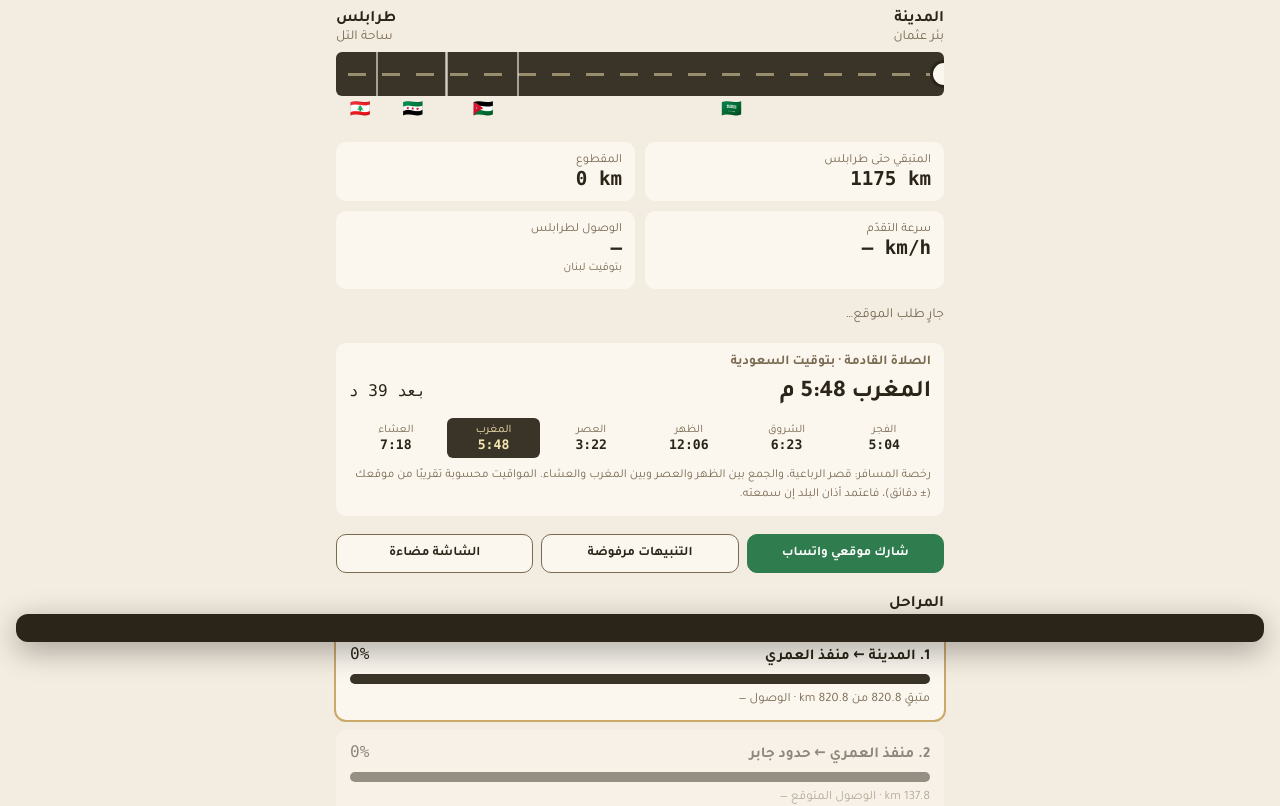
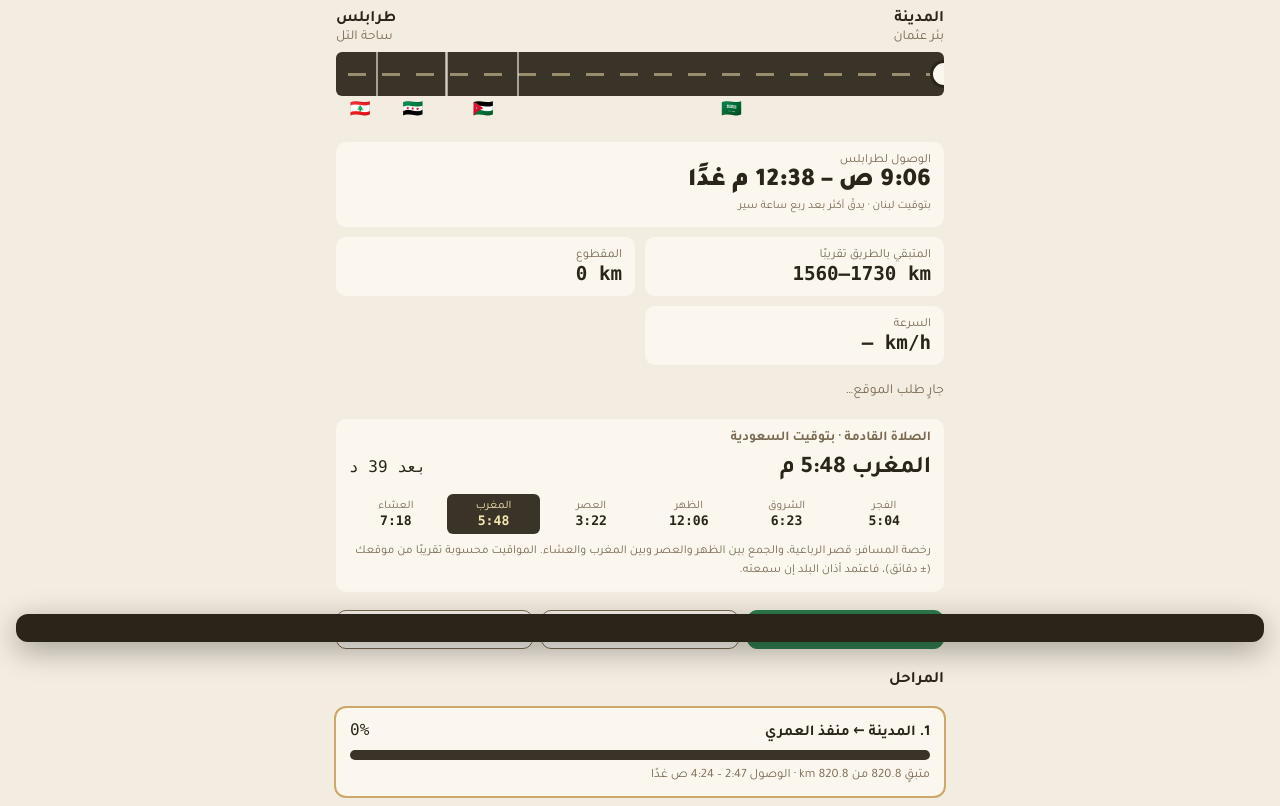
Before and after one commit to HilalSafarjalani/trip, a plain HTML site: page index.html in a window 1280 px wide. Shown: the part 184-990 px from the top of the page. Drawn offline with Linux system fonts and the light colour scheme.

Commit message:
Update index.html

```diff
--- a/index.html
+++ b/index.html
@@ -42,6 +42,8 @@ h1{margin:0;font-size:1.05rem;font-weight:700;color:var(--muted)}
 .stat,.card{background:var(--card);border-radius:10px;padding:11px 13px}
 .stat span{display:block;font-size:.78rem;color:var(--muted)}
 .stat strong{font-family:var(--num);font-size:1.2rem;font-variant-numeric:tabular-nums;direction:ltr;display:block;text-align:right}
+.stat.wide{grid-column:1/-1;order:-1}
+.stat.wide strong{font-family:var(--display);font-weight:900;font-size:1.6rem;text-align:right;direction:rtl}
 .stat em{font-style:normal;font-size:.72rem;color:var(--muted)}
 .status{font-size:.86rem;color:var(--muted);min-height:1.3em}
 .status.ok{color:var(--ok)}
@@ -107,10 +109,10 @@ details[open].card summary::after{content:" ▴"}
 </div>
 
 <div class="stats">
-  <div class="stat"><span>المتبقي حتى طرابلس</span><strong id="rem">— km</strong></div>
+  <div class="stat"><span>المتبقي بالطريق تقريبًا</span><strong id="rem">— km</strong></div>
   <div class="stat"><span>المقطوع</span><strong id="done">— km</strong></div>
-  <div class="stat"><span>سرعة التقدّم</span><strong id="spd">— km/h</strong></div>
-  <div class="stat"><span>الوصول لطرابلس</span><strong id="eta">—</strong><em>بتوقيت لبنان</em></div>
+  <div class="stat"><span>السرعة</span><strong id="spd">— km/h</strong></div>
+  <div class="stat wide"><span>الوصول لطرابلس</span><strong id="eta">—</strong><em id="etaNote">بتوقيت لبنان</em></div>
 </div>
 
 <div class="status" id="status" aria-live="polite">جارٍ طلب الموقع…</div>
@@ -149,7 +151,7 @@ details[open].card summary::after{content:" ▴"}
 </details>
 
 <button class="reset" id="reset" type="button">إعادة الضبط من البداية</button>
-<p class="small">المسافات جوّية بين النقاط والطريق الفعلي أطول. تنتقل المرحلة تلقائيًا حين تصل إلى نقطتها أو تتجاوزها. أوقات الوصول من سرعة تقدّمك خلال آخر ربع ساعة ولا تشمل الانتظار على المعابر. بعد أول فتح بالإنترنت تعمل الصفحة بلا إنترنت. التنبيهات تعمل ما دامت الصفحة مفتوحة.</p>
+<p class="small">المسافات جوّية بين النقاط والطريق الفعلي أطول. تنتقل المرحلة تلقائيًا حين تصل إلى نقطتها أو تتجاوزها. وقت الوصول مجالٌ محسوب من طول الطريق التقريبي لكل مرحلة ومن متوسط سرعتك أثناء السير، ولا يُضاف أي انتظار إلا حين تتوقف فعلًا. بعد أول فتح بالإنترنت تعمل الصفحة بلا إنترنت. التنبيهات تعمل ما دامت الصفحة مفتوحة.</p>
 
 <div class="toast" id="toast" role="status" aria-live="assertive"></div>
 <canvas id="confetti" aria-hidden="true"></canvas>
@@ -185,6 +187,12 @@ const L=[];for(let i=0;i<P.length-1;i++)L.push(hav(P[i],P[i+1]));
 const TOTAL=L.reduce((a,b)=>a+b,0);
 const CUM=[];{let c=0;L.forEach(d=>{c+=d;CUM.push(c)})}
 const radius=i=>Math.max(0.3,Math.min(3,L[i]*0.25));
+// Road length ÷ straight-line length per leg, as a low–high estimate:
+// Madinah–Tabuk–Haditha ~1,100–1,200 km; Omari–Azraq–Mafraq–Jaber; the crossing itself; Nasib–Damascus–Jdeidat Yabous;
+// Masnaa–Chtaura–Beirut–Tripoli through the mountains (about double the straight line).
+const ROAD=[[1.35,1.45],[1.2,1.5],[1,2],[1.1,1.25],[1.75,2.05]];
+// Highest realistic average road speed per leg (km/h): Saudi highway, Jordan desert roads, the crossing, Syria, Lebanon traffic.
+const CAP=[115,95,10,80,55];
 
 /* ---------- time helpers ---------- */
 const dkey=(ms,tz)=>new Intl.DateTimeFormat("en-CA",{timeZone:tz,year:"numeric",month:"2-digit",day:"2-digit"}).format(ms);
@@ -192,6 +200,13 @@ function fmt(ms,tz){
   const t=new Date(ms).toLocaleTimeString("ar-u-nu-latn",{timeZone:tz,hour:"numeric",minute:"2-digit"});
   const days=Math.round((Date.parse(dkey(ms,tz))-Date.parse(dkey(Date.now(),tz)))/864e5);
   return t+(days===1?" غدًا":days===2?" بعد غد":days>2?" بعد "+days+" أيام":"");
+}
+function fmtRange(a,b,tz){
+  const t=ms=>new Date(ms).toLocaleTimeString("ar-u-nu-latn",{timeZone:tz,hour:"numeric",minute:"2-digit"});
+  if(b-a<10*60e3)return fmt(b,tz);
+  if(dkey(a,tz)===dkey(b,tz)){const ta=t(a),tb=fmt(b,tz);
+    return(ta.slice(-1)===t(b).slice(-1)?ta.replace(/\s?[صم]$/,""):ta)+" – "+tb}
+  return fmt(a,tz)+" – "+fmt(b,tz);
 }
 const dur=ms=>{const m=Math.round(ms/6e4);return m<60?m+" د":Math.floor(m/60)+" س "+(m%60)+" د"};
 
@@ -291,16 +306,22 @@ function render(pos,live){
   let v=null;
   if(live){hist.push({t:now,d:rem});hist=hist.filter(h=>now-h.t<15*60e3);
     const first=hist[0];if(first&&now-first.t>60e3){v=(first.d-rem)/((now-first.t)/36e5);if(v>5)lastV=v}}
-  // average progress rate while moving (ignores border waits); steadier than the live rate at low speeds
-  if(live&&log.startDone==null){log.startDone=doneKm;put("trip-log",log)}
-  const avgV=log.moving>20*60e3&&log.startDone!=null?(doneKm-log.startDone)/(log.moving/36e5):0;
-  const moving=v!==null&&v>5,useV=v!==null&&v>30?v:avgV>20?avgV:moving?v:lastV;
-  const etaFor=(km,tz)=>useV>5?fmt(now+km/useV*36e5,tz):"—";
+  // ETA range = now + remaining ROAD km of each leg / speed for that leg.
+  // Speed is your own average while moving (stops excluded), capped by what each country's roads allow,
+  // so every minute you stand still pushes the whole range a minute later.
+  const stopped=stoppedSince!==null&&now-stoppedSince>60e3;
+  const S=log.moving>15*60e3&&log.movingKm?log.movingKm/(log.moving/36e5):null;
+  const legSpeed=i=>S?Math.min(S,CAP[i]):CAP[i];
+  const airLeft=i=>i<leg?0:i===leg?Math.min(L[i],hav(pos,P[i+1])):L[i];
+  const rangeTo=last=>{let a=0,b=0;for(let i=leg;i<=last&&i<L.length;i++){const k=airLeft(i),s=legSpeed(i);a+=k*ROAD[i][0]/s;b+=k*ROAD[i][1]/(s*0.92)}
+    return[now+a*36e5,now+b*36e5]};
+  const roadLeft=[0,1].map(j=>L.reduce((t,_,i)=>t+airLeft(i)*ROAD[i][j],0));
+  const etaFor=(i,tz)=>{const[a,b]=rangeTo(i);return fmtRange(a,b,tz)};
 
   L.forEach((d,i)=>{
     const el=$("leg"+i),bar=el.querySelector(".bar div"),pp=el.querySelector(".pp"),meta=el.querySelector(".meta");
     const lb=endTz[i]==="Asia/Beirut"?" (ت. لبنان)":"";
-    let f=0;const toEnd=Math.max(0,CUM[i]-doneKm);
+    let f=0;const toEnd=i;
     if(i<leg){f=1;el.className="leg done";meta.textContent=d.toFixed(1)+" km · تمّت ✓"+(doneAt[i]?" الساعة "+fmt(doneAt[i],endTz[i])+lb:"")}
     else if(i===leg){const r=hav(pos,P[i+1]);f=Math.max(0,Math.min(1,(d-r)/d));el.className="leg active";
       meta.textContent="متبقٍ "+r.toFixed(1)+" من "+d.toFixed(1)+" km · الوصول "+etaFor(toEnd,endTz[i])+lb}
@@ -310,9 +331,12 @@ function render(pos,live){
 
   $("pct").innerHTML=(p<10?p.toFixed(1):Math.floor(p))+"<small>%</small>";
   $("fill").style.width=p+"%";$("car").style.right=p+"%";
-  $("rem").textContent=rem.toFixed(0)+" km";$("done").textContent=doneKm.toFixed(0)+" km";
-  if(v!==null)$("spd").textContent=(v>0?v.toFixed(0):"0")+" km/h";
-  $("eta").textContent=arrived?"وصلت ✓":useV>5?fmt(now+rem/useV*36e5,"Asia/Beirut")+(moving?"":" ·متوقّف"):(v!==null?"متوقّف":"—");
+  $("rem").textContent=arrived?"0 km":Math.round(roadLeft[0]/10)*10+"–"+Math.round(roadLeft[1]/10)*10+" km";
+  $("done").textContent=doneKm.toFixed(0)+" km";
+  if(live)$("spd").textContent=(stopped?0:Math.max(0,lastSpeed)).toFixed(0)+" km/h";
+  const fin=rangeTo(L.length-1);
+  $("eta").textContent=arrived?"وصلت ✓":fmtRange(fin[0],fin[1],"Asia/Beirut");
+  $("etaNote").textContent=!arrived&&stopped?"متوقّف منذ "+dur(now-stoppedSince)+"، والوقت يتأخر معه":"بتوقيت لبنان"+(S?"":" · يدقّ أكثر بعد ربع ساعة سير");
 
   const cc=arrived?"LB":legCountry(leg);
   $("country").textContent=C[cc].flag+" "+C[cc].name;
@@ -320,8 +344,8 @@ function render(pos,live){
 
   // share link
   const msg=arrived?"وصلنا طرابلس بحمد الله ✓":
-    `📍 قطعنا ${Math.floor(p)}٪ من الطريق إلى طرابلس\nالآن في ${C[cc].name} ${C[cc].flag}، متبقٍ نحو ${rem.toFixed(0)} كم (خط مستقيم)`+
-    (useV>5?`\nالوصول المتوقع: ${fmt(now+rem/useV*36e5,"Asia/Beirut")} بتوقيت لبنان`:"")+
+    `📍 قطعنا ${Math.floor(p)}٪ من الطريق إلى طرابلس\nالآن في ${C[cc].name} ${C[cc].flag}، متبقٍ نحو ${Math.round(roadLeft[0]/10)*10}–${Math.round(roadLeft[1]/10)*10} كم`+
+    `\nالوصول المتوقع: بين ${fmtRange(fin[0],fin[1],"Asia/Beirut")} بتوقيت لبنان`+
     `\nموقعي: https://maps.google.com/?q=${pos.lat.toFixed(5)},${pos.lng.toFixed(5)}`;
   $("share").href="https://wa.me/?text="+encodeURIComponent(msg);
 
@@ -361,21 +385,31 @@ function renderPrayer(pos,cc){
 setInterval(()=>{if(pLast)renderPrayer(pLast.pos,pLast.cc)},30e3);
 
 /* ---------- trip log ---------- */
-let lastFix=null;
+let lastFix=null,stoppedSince=null,lastSpeed=0;
+const accurateSpeed=g=>g.coords.speed!=null&&g.coords.speed>=0&&g.coords.accuracy<100?g.coords.speed*3.6:null;
 function updateLog(g){
   const now=Date.now(),pos={lat:g.coords.latitude,lng:g.coords.longitude};
   if(!log.start)log.start=now;
   if(lastFix&&leg<L.length){
     const dt=now-lastFix.t;
-    if(dt>0&&dt<5*60e3){
-      let kmh=g.coords.speed!=null&&g.coords.speed>=0?g.coords.speed*3.6:hav(lastFix.pos,pos)/(dt/36e5);
-      if(kmh<3){log.stopped+=dt;const z=ZONES.find(z=>hav(pos,P[z.p])<z.r);if(z)log.wait[z.p]=(log.wait[z.p]||0)+dt}
-      else log.moving+=dt;
+    if(dt>0&&dt<6*36e5){
+      const moved=hav(lastFix.pos,pos);
+      // long gaps (page closed or GPS quiet): judge by distance covered; short gaps: by reported speed
+      let kmh=dt<5*60e3&&g.coords.speed!=null&&g.coords.speed>=0?g.coords.speed*3.6:moved/(dt/36e5);
+      if(kmh<3||moved<0.05&&dt>=60e3){log.stopped+=dt;if(stoppedSince===null)stoppedSince=lastFix.t;
+        const z=ZONES.find(z=>hav(pos,P[z.p])<z.r);if(z)log.wait[z.p]=(log.wait[z.p]||0)+dt}
+      else{log.moving+=dt;log.movingKm=(log.movingKm||0)+moved;stoppedSince=null}
+      lastSpeed=accurateSpeed(g)??kmh;
       if(g.coords.speed!=null&&g.coords.accuracy<30){const s=g.coords.speed*3.6;if(s<200&&s>log.maxV)log.maxV=s}
     }
   }
   lastFix={t:now,pos};put("trip-log",log);renderLog();
 }
+// When standing still the GPS often stops reporting. Every 30 s, count the quiet time as stopped and refresh the ETA.
+setInterval(()=>{
+  if(!last||leg>=L.length||Date.now()-lastFix.t<45e3)return;
+  updateLog({coords:{latitude:last.lat,longitude:last.lng,speed:0,accuracy:999}});render(last,true);
+},30e3);
 function renderLog(){
   const rows=[["بداية التتبّع",log.start?fmt(log.start,"Asia/Riyadh"):"—"],
     ["المدة منذ البداية",log.start?dur(Date.now()-log.start):"—"],["وقت السير",dur(log.moving)],["وقت التوقف",dur(log.stopped)],
@@ -410,7 +444,7 @@ $("screen").onclick=()=>{screenOn=!screenOn;put("trip-screen",screenOn);applyScr
 document.addEventListener("visibilitychange",()=>{if(document.visibilityState==="visible")applyScreen()});
 applyScreen();
 
-$("reset").onclick=()=>{leg=0;doneAt={};fired={};lastCountry=null;prevP=null;hist=[];lastV=0;lastFix=null;
+$("reset").onclick=()=>{leg=0;stoppedSince=null;doneAt={};fired={};lastCountry=null;prevP=null;hist=[];lastV=0;lastFix=null;
   log={start:null,moving:0,stopped:0,maxV:0,wait:{}};
   ["trip-leg","trip-done","trip-fired","trip-country","trip-log"].forEach(k=>{try{localStorage.removeItem(k)}catch(e){}});
   renderLog();render(last||P[0],false)};
```
